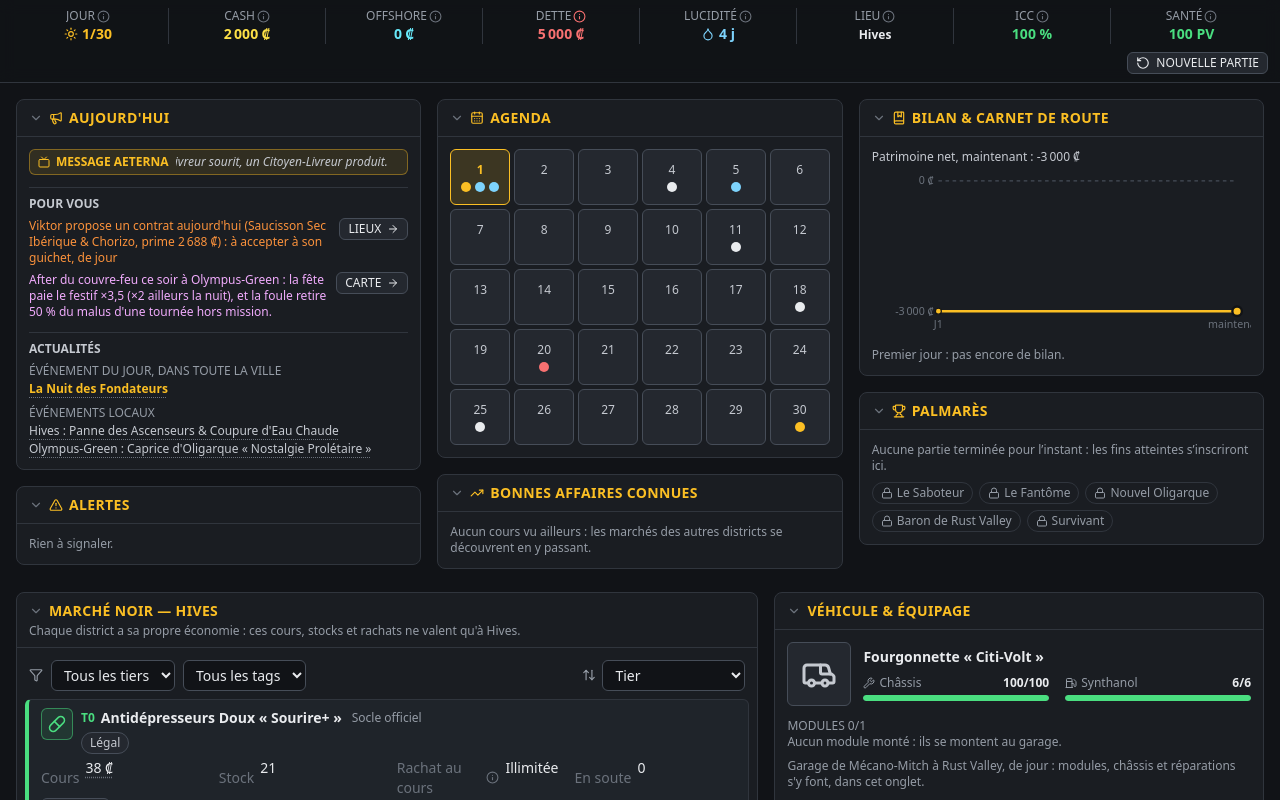
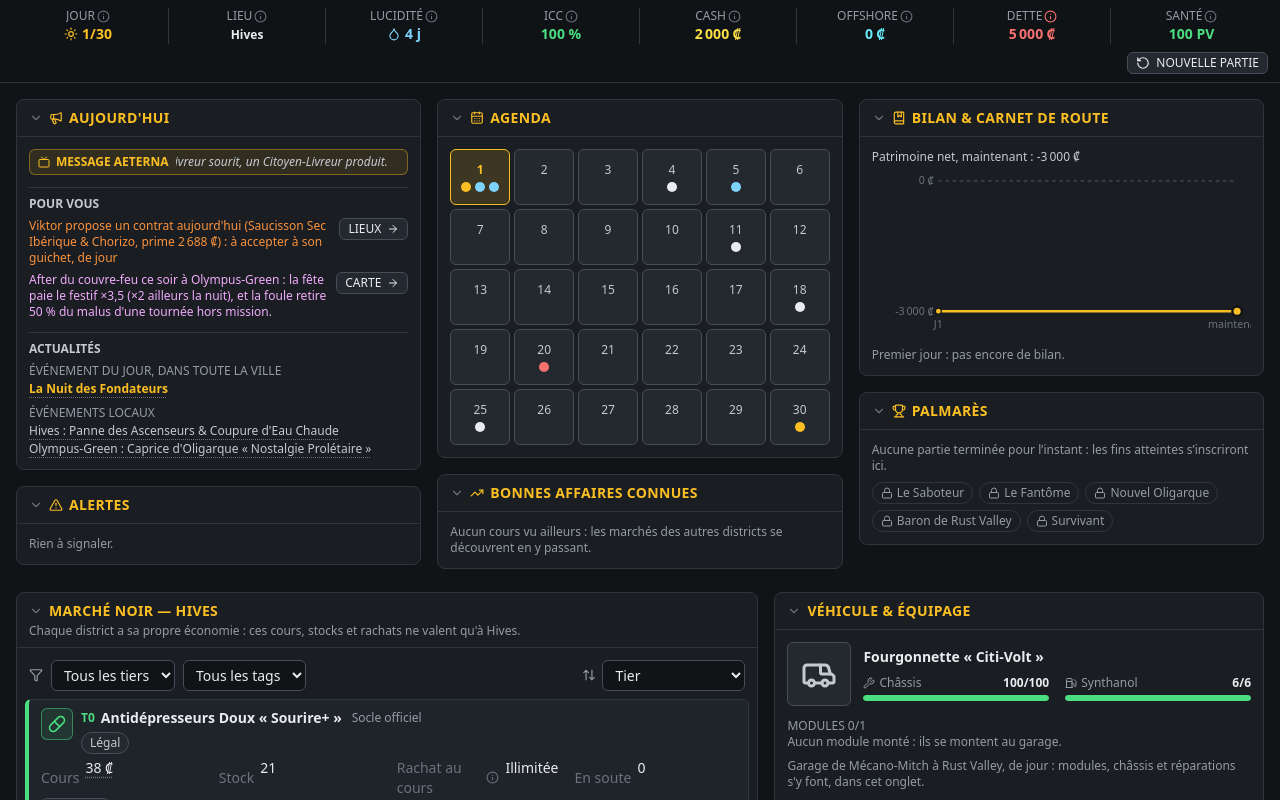
Before and after one commit to Jyhem2000/concordia, a React (Vite) app: page / in a window 1280 px wide. Shown: the top 800 px of the page. Built offline with nearby package versions, Linux system fonts and the light colour scheme.

Commit message:
Bandeau : Jour, Lieu, Lucidité, ICC, Cash, Offshore, Dette, Santé ; la Lucidité remplace l'Exemption dans le jeu et la doc
Co-Authored-By: Claude Opus 5.5 <noreply@anthropic.com>

```diff
--- a/src/i18n/fr.ts
+++ b/src/i18n/fr.ts
@@ -213,7 +213,7 @@ export const fr = {
     debtLate: 'Dette en retard : la prochaine échéance est un audit',
     protection: (amount: string) => `Collecte de Viktor (≈ ${amount})`,
     audit: (day: number) => `Audit du Jour ${day}, à minuit`,
-    sedation: 'Fin de l’Exemption Métabolique : Sédation',
+    sedation: 'Fin de la Lucidité : Sédation',
     sedated: 'Sédation en cours : passez à la Cantine de jour',
     lottery: 'Tirage de la Loterie',
     viceEnd: (product: string, district: string) => `Fin du vice : ${product} en Forte demande à ${district}`,
@@ -361,11 +361,11 @@ export const fr = {
     place: 'Lieu',
     placeInfo: 'District où se trouve le camion. Chaque district a sa propre économie : ses cours ne valent que chez lui.',
     lucidity: 'Lucidité',
-    exemptionDays: (days: number) => `${days} j`,
+    lucidityDays: (days: number) => `${days} j`,
     sedated: 'Sédation en cours',
     sedationTomorrow: 'Sédation demain matin',
-    exemptionInfo: (days: number, district: string, penalty: string) =>
-      `Jours d'Exemption Métabolique : l'eau sans sédatifs des routiers garde l'esprit clair. Elle perd un jour chaque matin et revient à ${days} jours en passant à ${district} de jour. Épuisée, c'est la Sédation : bluff, corruption et fuite à −${penalty}, et les cours mémorisés des autres districts brouillés en fourchette.`,
+    lucidityInfo: (days: number, district: string, penalty: string) =>
+      `Lucidité : l'eau sans sédatifs servie aux seuls routiers leur garde l'esprit clair. Elle perd un jour chaque matin et revient à ${days} jours en passant à ${district} de jour. À zéro, c'est la Sédation : bluff, corruption et fuite à −${penalty}, et les cours mémorisés des autres districts brouillés en fourchette.`,
     offshore: 'Offshore',
     crew: (name: string) => name,
     crewUnpaid: 'non payé, ne travaille pas',
--- a/src/ui/hud/StatusBar.tsx
+++ b/src/ui/hud/StatusBar.tsx
@@ -58,7 +58,7 @@ type StatProps = {
 const LOW_HEALTH = 0.25
 const MEDIUM_HEALTH = 0.5
 
-/** Bandeau supérieur permanent : huit cases (jour, argent, dette, Lucidité, lieu, ICC, Santé), puis Fiche S, équipier, collecte (chap. 7) */
+/** Bandeau supérieur permanent : huit cases (jour, lieu, Lucidité, ICC, argent, dette, Santé), puis Fiche S, équipier, collecte (chap. 7) */
 export default function StatusBar() {
   // Les échéances et la collecte se calculent sur l'état entier de la partie
   const game = useGameStore((s) => s.game)
@@ -95,6 +95,52 @@ export default function StatusBar() {
           >
             <PhaseIcon size={14} aria-hidden="true" />
             {t.format.dayShort(game.day, GAME_LENGTH_DAYS)}
+          </Cell>
+          <Cell
+            label={t.hud.place}
+            tone="neutral"
+            valueKey={game.districtId}
+            info={
+              <CellInfo
+                status={moment === 'curfew' ? undefined : [tripDone ? t.moment.tripDone : t.moment.tripLeft]}
+                statusTone={tripDone ? 'muted' : 'success'}
+                text={t.hud.placeInfo}
+              />
+            }
+            wrap
+          >
+            {t.district[game.districtId].name}
+          </Cell>
+          {/* Lucidité : jours avant la Sédation (chap. 1) */}
+          <Cell
+            label={t.hud.lucidity}
+            tone={game.exemption <= 1 ? 'danger' : 'info'}
+            valueKey={game.exemption}
+            alert={sedation ? 'danger' : undefined}
+            info={
+              <CellInfo
+                status={sedation ? [sedation] : undefined}
+                statusTone="danger"
+                text={t.hud.lucidityInfo(SEDATION.protectionDays, t.district[cantineDistrict()].name, percent(SEDATION.penalty, 0))}
+              />
+            }
+          >
+            <Droplet size={14} aria-hidden="true" />
+            {t.hud.lucidityDays(game.exemption)}
+          </Cell>
+          <Cell
+            label={t.gauge.icc}
+            tone={ICC_TONE[tier]}
+            valueKey={game.icc}
+            info={
+              <CellInfo
+                status={[t.iccTier[tier]]}
+                statusTone={ICC_TONE[tier]}
+                text={t.hud.iccInfo(iccRouteGainLeft(game), ICC_DAILY_ROUTE_GAIN_CAP)}
+              />
+            }
+          >
+            {percent(game.icc / ICC_MAX, 0)}
           </Cell>
           <Cell
             label={t.hud.cash}
@@ -134,52 +180,6 @@ export default function StatusBar() {
             }
           >
             {credits(game.debt)}
-          </Cell>
-          {/* Lucidité : jours d'Exemption Métabolique avant la Sédation (chap. 1) */}
-          <Cell
-            label={t.hud.lucidity}
-            tone={game.exemption <= 1 ? 'danger' : 'info'}
-            valueKey={game.exemption}
-            alert={sedation ? 'danger' : undefined}
-            info={
-              <CellInfo
-                status={sedation ? [sedation] : undefined}
-                statusTone="danger"
-                text={t.hud.exemptionInfo(SEDATION.protectionDays, t.district[cantineDistrict()].name, percent(SEDATION.penalty, 0))}
-              />
-            }
-          >
-            <Droplet size={14} aria-hidden="true" />
-            {t.hud.exemptionDays(game.exemption)}
-          </Cell>
-          <Cell
-            label={t.hud.place}
-            tone="neutral"
-            valueKey={game.districtId}
-            info={
-              <CellInfo
-                status={moment === 'curfew' ? undefined : [tripDone ? t.moment.tripDone : t.moment.tripLeft]}
-                statusTone={tripDone ? 'muted' : 'success'}
-                text={t.hud.placeInfo}
-              />
-            }
-            wrap
-          >
-            {t.district[game.districtId].name}
-          </Cell>
-          <Cell
-            label={t.gauge.icc}
-            tone={ICC_TONE[tier]}
-            valueKey={game.icc}
-            info={
-              <CellInfo
-                status={[t.iccTier[tier]]}
-                statusTone={ICC_TONE[tier]}
-                text={t.hud.iccInfo(iccRouteGainLeft(game), ICC_DAILY_ROUTE_GAIN_CAP)}
-              />
-            }
-          >
-            {percent(game.icc / ICC_MAX, 0)}
           </Cell>
           <Cell
             label={t.gauge.health}
```
Also changed, not shown: 4 other files (tests, documents, lock files or other folders).
